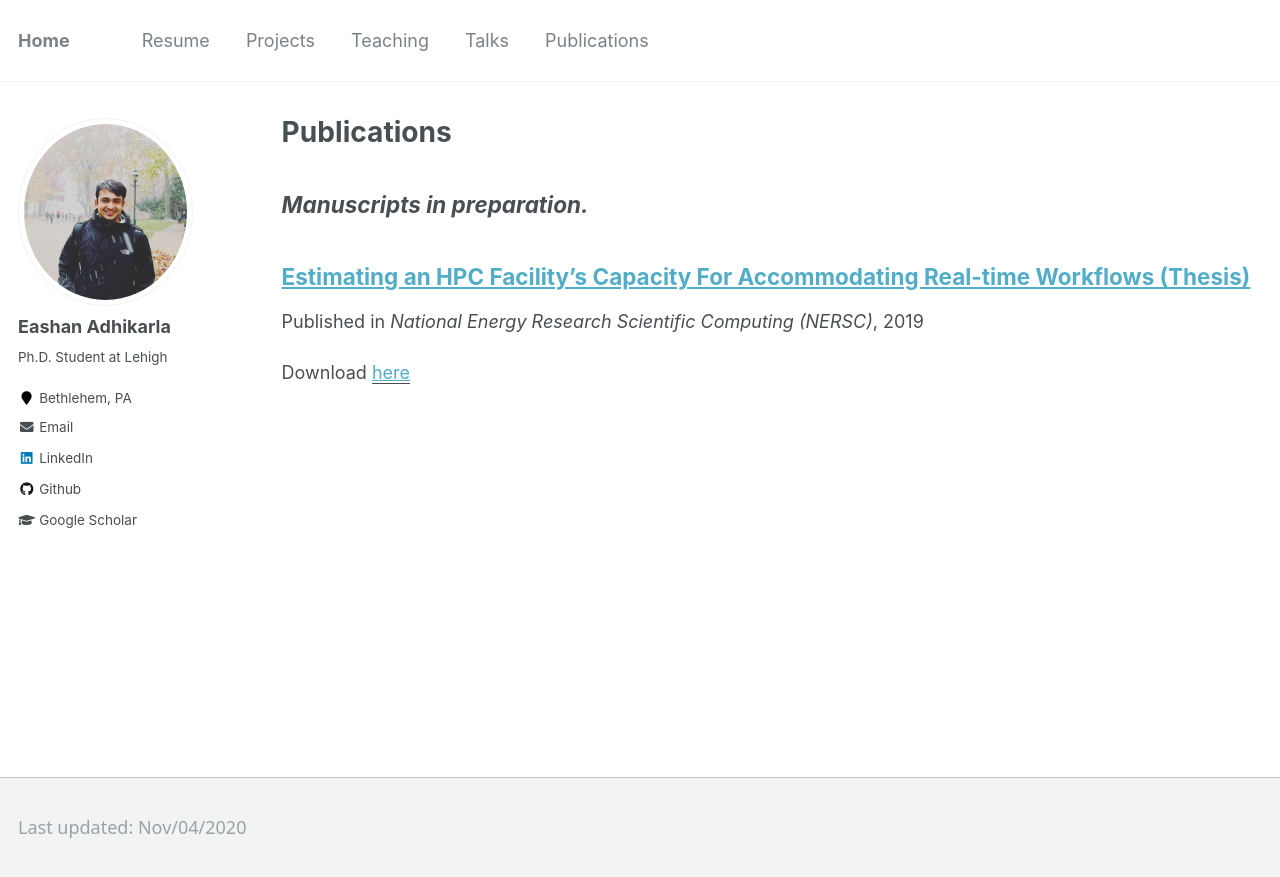
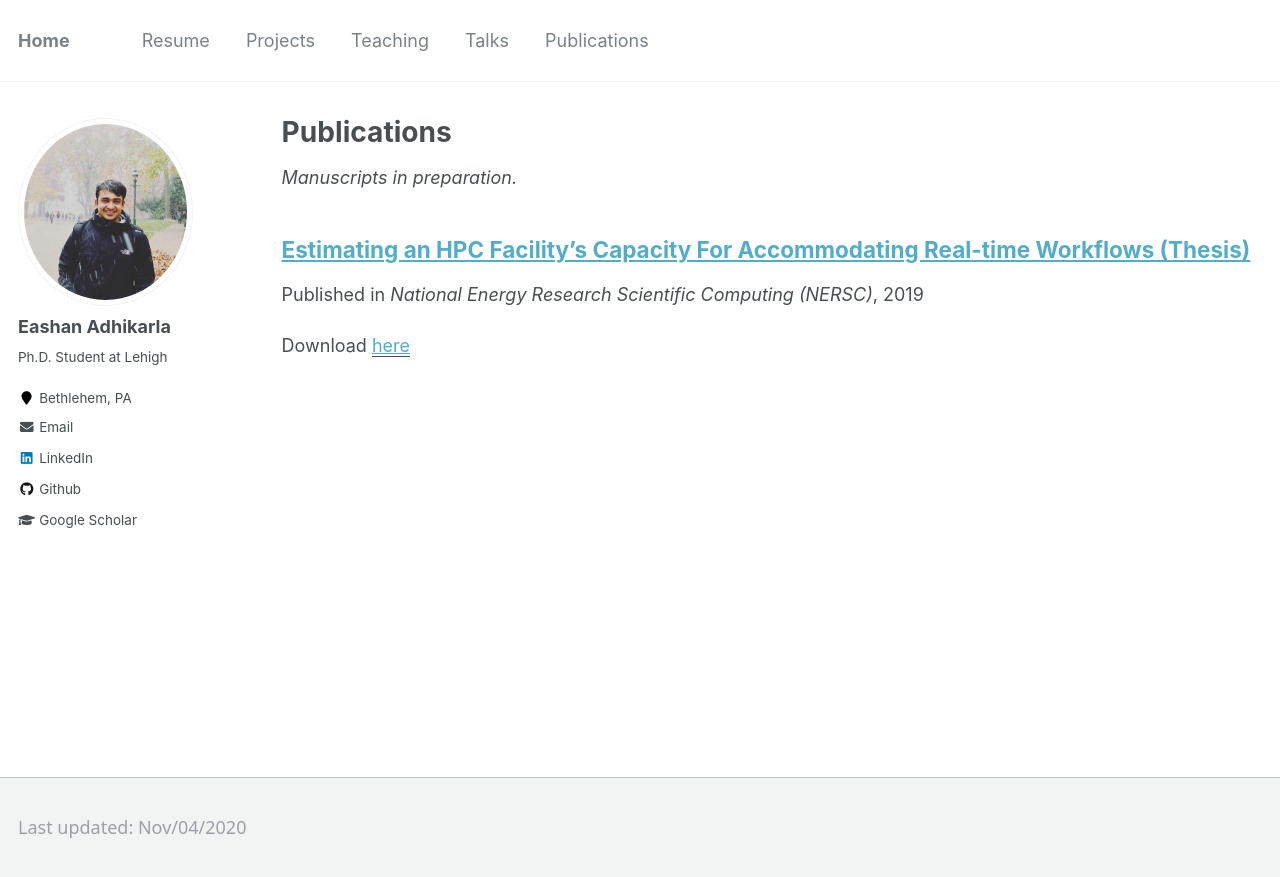
Before and after one commit to eashanadhikarla/eashanadhikarla.github.io, a Jekyll site: the page built from _pages/publications.md, in a window 1280 px wide. Shown: the top 877 px of the page. Built offline with Jekyll 4.4.1, drawn with Linux system fonts in a browser that asks for light colours; a file with an impossible date is left out.

Commit message:
pubs updated

```diff
--- a/_pages/publications.md
+++ b/_pages/publications.md
@@ -6,8 +6,7 @@ author_profile: true
 ---
 
 <!-- You can also find my articles on [my Google Scholar profile](https://scholar.google.co.uk/citations?user=NG6WOPQAAAAJ&hl=en). -->
-
-## _Manuscripts in preparation._
+_Manuscripts in preparation._
 
 {% include base_path %}
 
```
